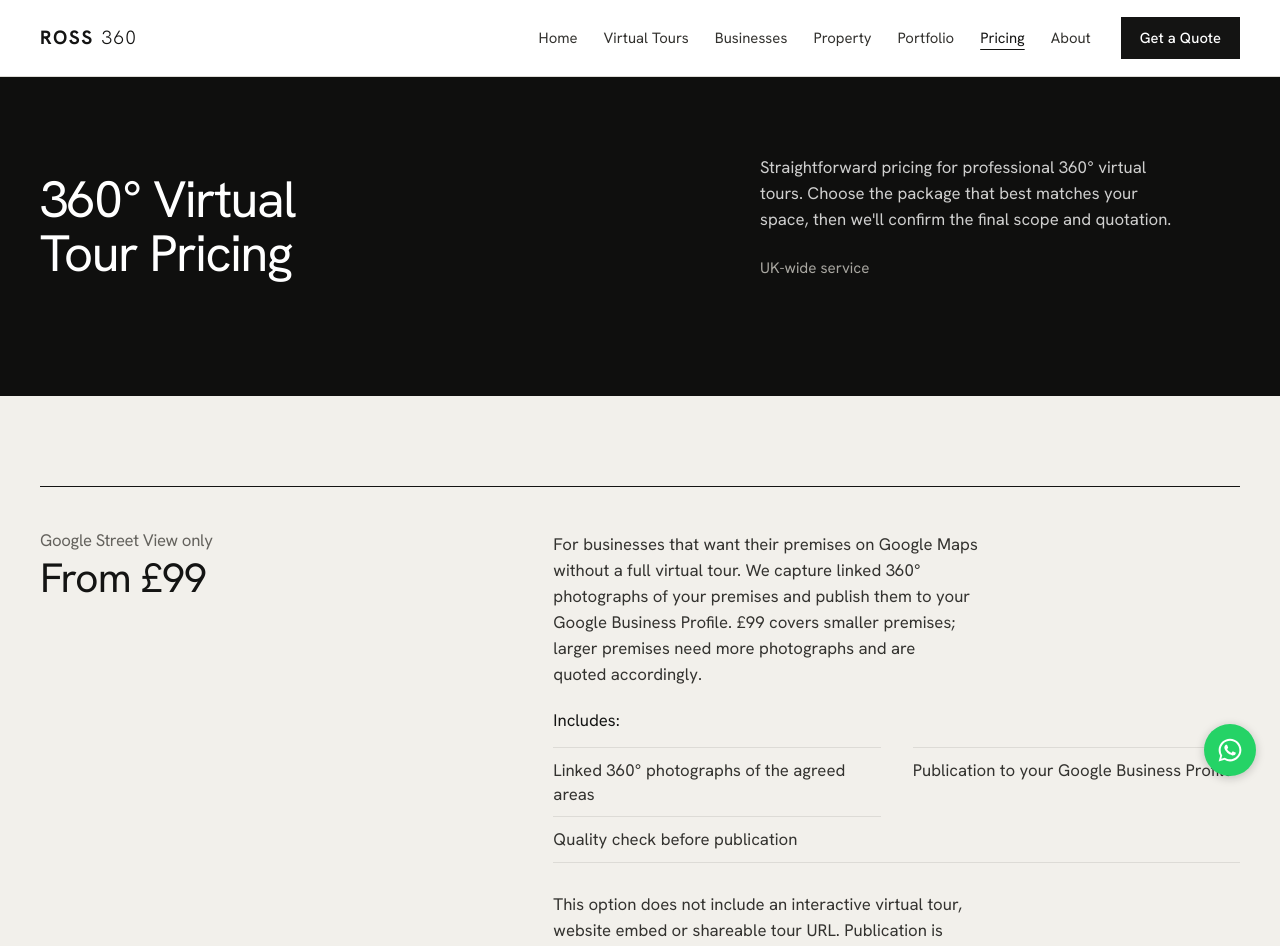
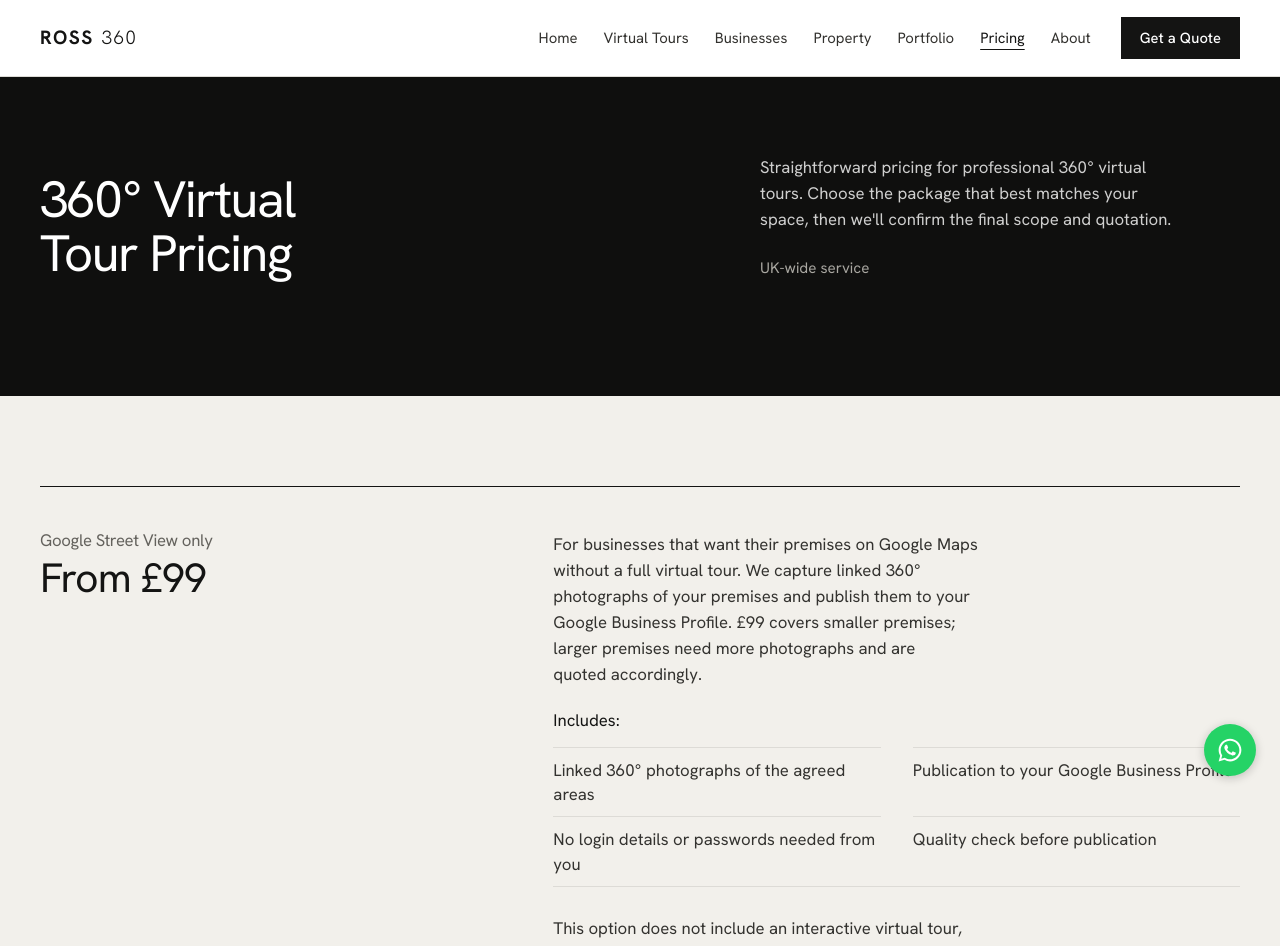
Before and after one commit to rossrajah04/ross360, a React (Vite) app: page /pricing in a window 1280 px wide. Shown: the top 946 px of the page. Built offline with nearby package versions, Linux system fonts and the light colour scheme; no server answers.

Commit message:
Note that Google Street View only needs no login details from the customer
Co-Authored-By: Claude Opus 5.5 (1M context) <noreply@anthropic.com>
Claude-Session: https://claude.ai/code/session_01He47AnKk7rpR7CvNRgvuk3

```diff
--- a/src/content/pricing.js
+++ b/src/content/pricing.js
@@ -100,6 +100,7 @@ export const pricing = {
     items: [
       'Linked 360° photographs of the agreed areas',
       'Publication to your Google Business Profile',
+      'No login details or passwords needed from you',
       'Quality check before publication',
     ],
     note: 'This option does not include an interactive virtual tour, website embed or shareable tour URL. Publication is subject to your authorisation and Google’s requirements.',
```
